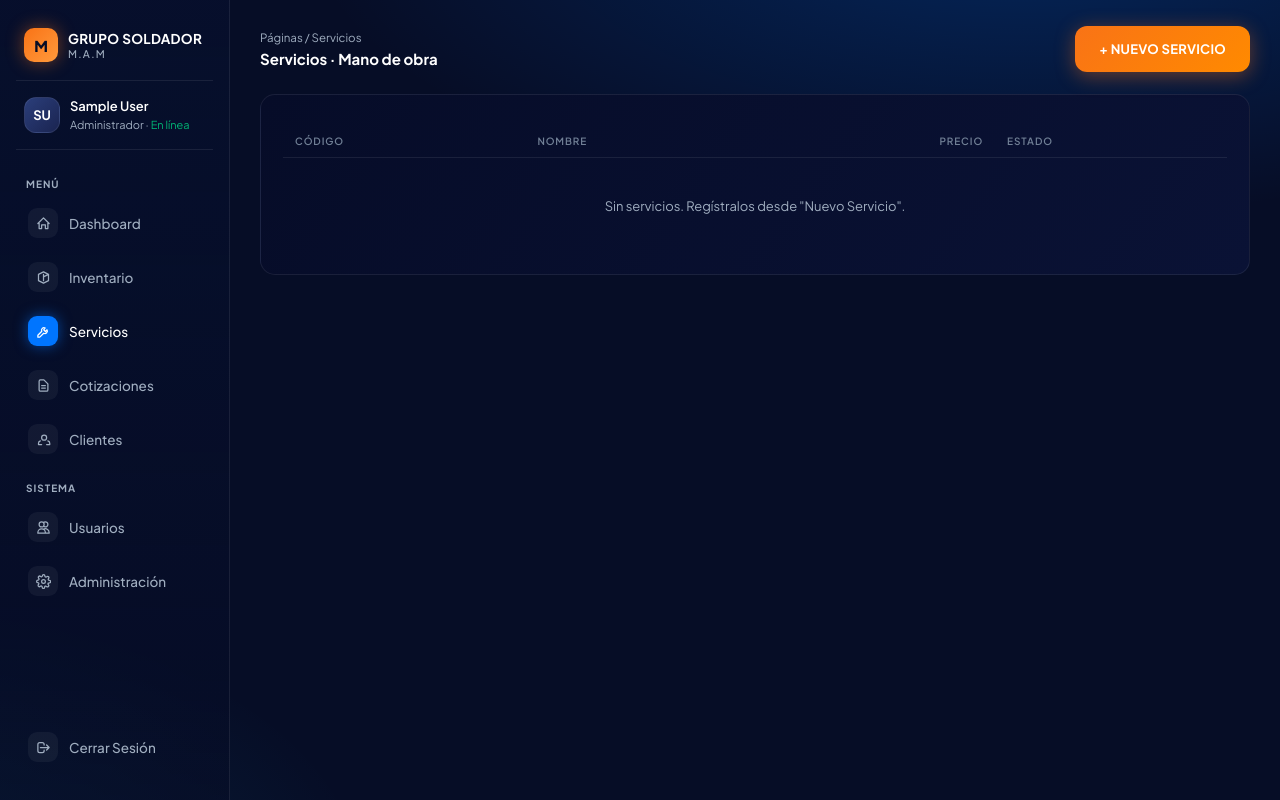
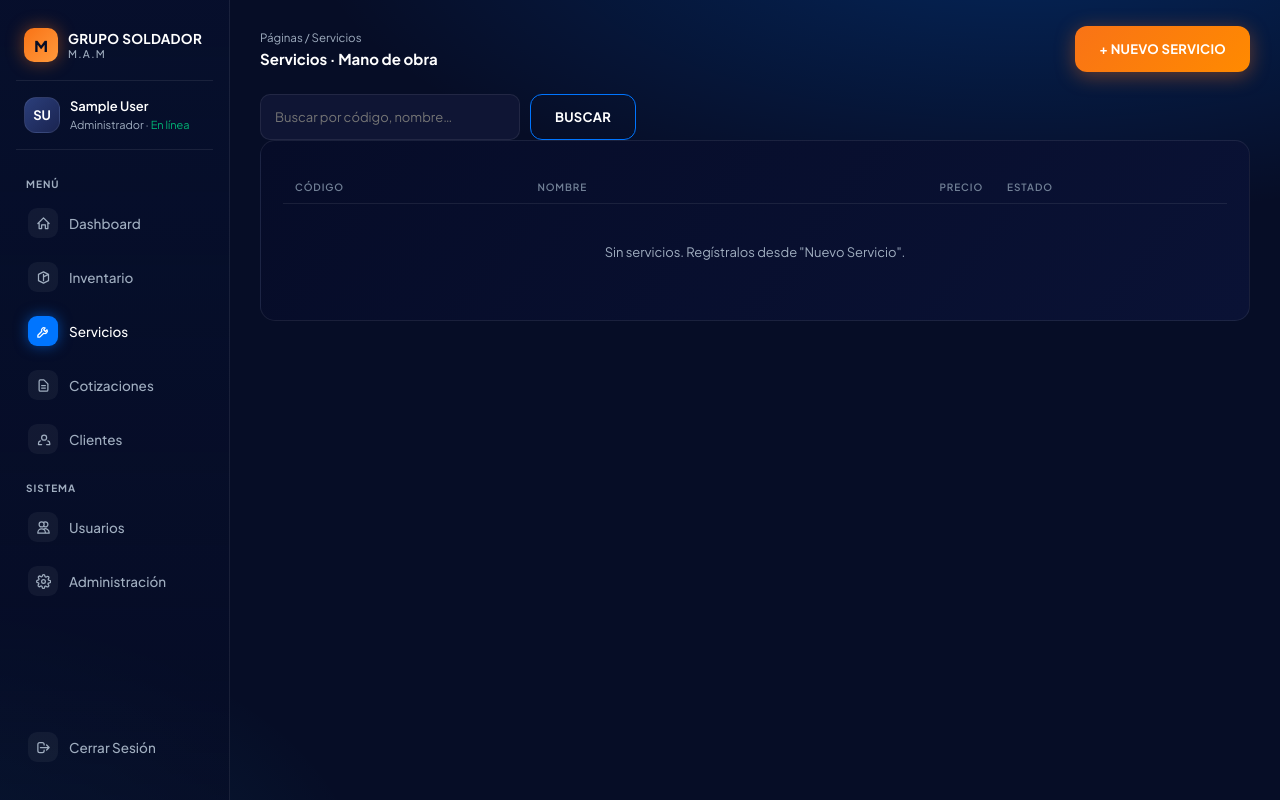
Before and after one commit to alu222410833-pixel/grupo-soldador, a Django app: page /servicios/ in a window 1280 px wide. Run offline with Django 5.2, Linux system fonts and the light colour scheme; the visitor is signed in with stand-in values (Sample User, id 1); data that the repository does not hold is empty.

Commit message:
Servicios: buscador y paginación como en inventario
Co-Authored-By: Devin AI <158243242+devin-ai-integration[bot]@users.noreply.github.com>

```diff
--- a/taller/views.py
+++ b/taller/views.py
@@ -395,8 +395,21 @@ def producto_editar(request, pk):
 
 @login_required
 def servicios(request):
+    buscar = request.GET.get("q", "").strip()
+    qs = Producto.objects.filter(tipo=Producto.Tipo.MANO_OBRA)
+    if buscar:
+        qs = qs.filter(
+            Q(codigo__icontains=buscar)
+            | Q(nombre__icontains=buscar)
+            | Q(descripcion__icontains=buscar)
+        )
+    pagina = Paginator(qs, 15).get_page(request.GET.get("page") or 1)
+    params = urlencode({"q": buscar}) if buscar else ""
     return render(request, "taller/servicios.html", {
-        "servicios": Producto.objects.filter(tipo=Producto.Tipo.MANO_OBRA)[:200],
+        "servicios": pagina.object_list,
+        "pagina": pagina,
+        "params": params,
+        "buscar": buscar,
     })
 
 
--- a/templates/taller/servicios.html
+++ b/templates/taller/servicios.html
@@ -8,6 +8,12 @@
   </div>
   <a class="btn btn-primary" href="{% url 'servicio_nuevo' %}">+ NUEVO SERVICIO</a>
 </div>
+
+<form class="search-form" method="get">
+  <input type="text" name="q" value="{{ buscar }}" placeholder="Buscar por código, nombre…">
+  <button class="btn btn-outline" type="submit">BUSCAR</button>
+  {% if buscar %}<a class="btn btn-outline" href="{% url 'servicios' %}">LIMPIAR</a>{% endif %}
+</form>
 
 <div class="card">
   <table>
@@ -23,9 +29,18 @@
         <td>{% if s.activo %}<span class="badge b-ok">Disponible</span>{% else %}<span class="badge b-grey">Inactivo</span>{% endif %}</td>
       </tr>
       {% empty %}
-      <tr><td colspan="4" class="empty">Sin servicios. Regístralos desde "Nuevo Servicio".</td></tr>
+      <tr><td colspan="4" class="empty">{% if buscar %}Sin resultados para "{{ buscar }}".{% else %}Sin servicios. Regístralos desde "Nuevo Servicio".{% endif %}</td></tr>
       {% endfor %}
     </tbody>
   </table>
+  {% if pagina.paginator.num_pages > 1 %}
+  <div style="display:flex;justify-content:space-between;align-items:center;padding:14px 18px;border-top:1px solid var(--border)">
+    <span class="muted">Página {{ pagina.number }} de {{ pagina.paginator.num_pages }} · {{ pagina.paginator.count }} servicios</span>
+    <div style="display:flex;gap:8px">
+      {% if pagina.has_previous %}<a class="btn btn-outline" href="?{{ params }}{% if params %}&{% endif %}page={{ pagina.previous_page_number }}">← Anterior</a>{% endif %}
+      {% if pagina.has_next %}<a class="btn btn-outline" href="?{{ params }}{% if params %}&{% endif %}page={{ pagina.next_page_number }}">Siguiente →</a>{% endif %}
+    </div>
+  </div>
+  {% endif %}
 </div>
 {% endblock %}
```
